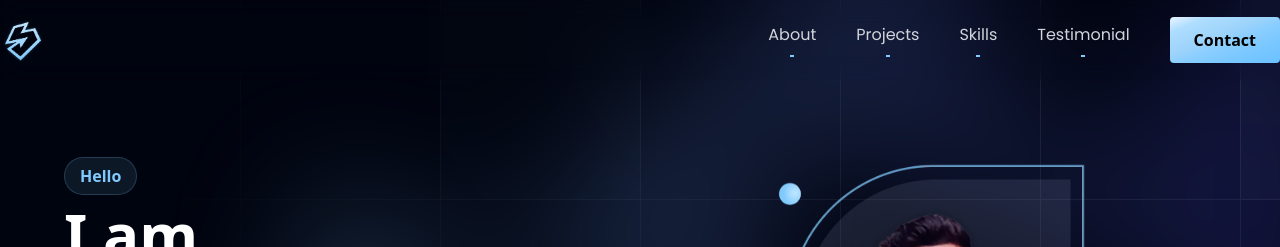
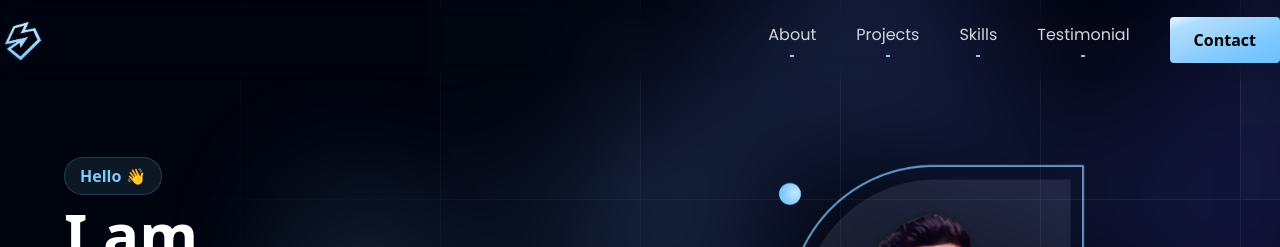
Before and after one commit to sourabhsikarwar/portfolio, a React (Vite) app: page / in a window 1280 px wide. Shown: the top 247 px of the page. Built offline with nearby package versions, Linux system fonts and the light colour scheme; a web font is replaced by a local one.

Commit message:
Minor changes

```diff
--- a/src/components/Hero.jsx
+++ b/src/components/Hero.jsx
@@ -47,7 +47,7 @@ export default function Hero() {
       <div className="mx-auto flex flex-col md:flex-row items-center gap-8 max-w-6xl xl:max-w-7xl w-full">
         <div className="mx-auto flex-1">
           <span className="rounded-full bg-secondary/10 px-4 py-2 font-semibold leading-6 text-secondary ring-1 ring-inset ring-secondary/20">
-            Hello
+            Hello 👋
           </span>
           <h1 className="mt-4 text-4xl font-bold text-white md:text-4xl lg:text-5xl xl:text-6xl">
             I am <br />
```
